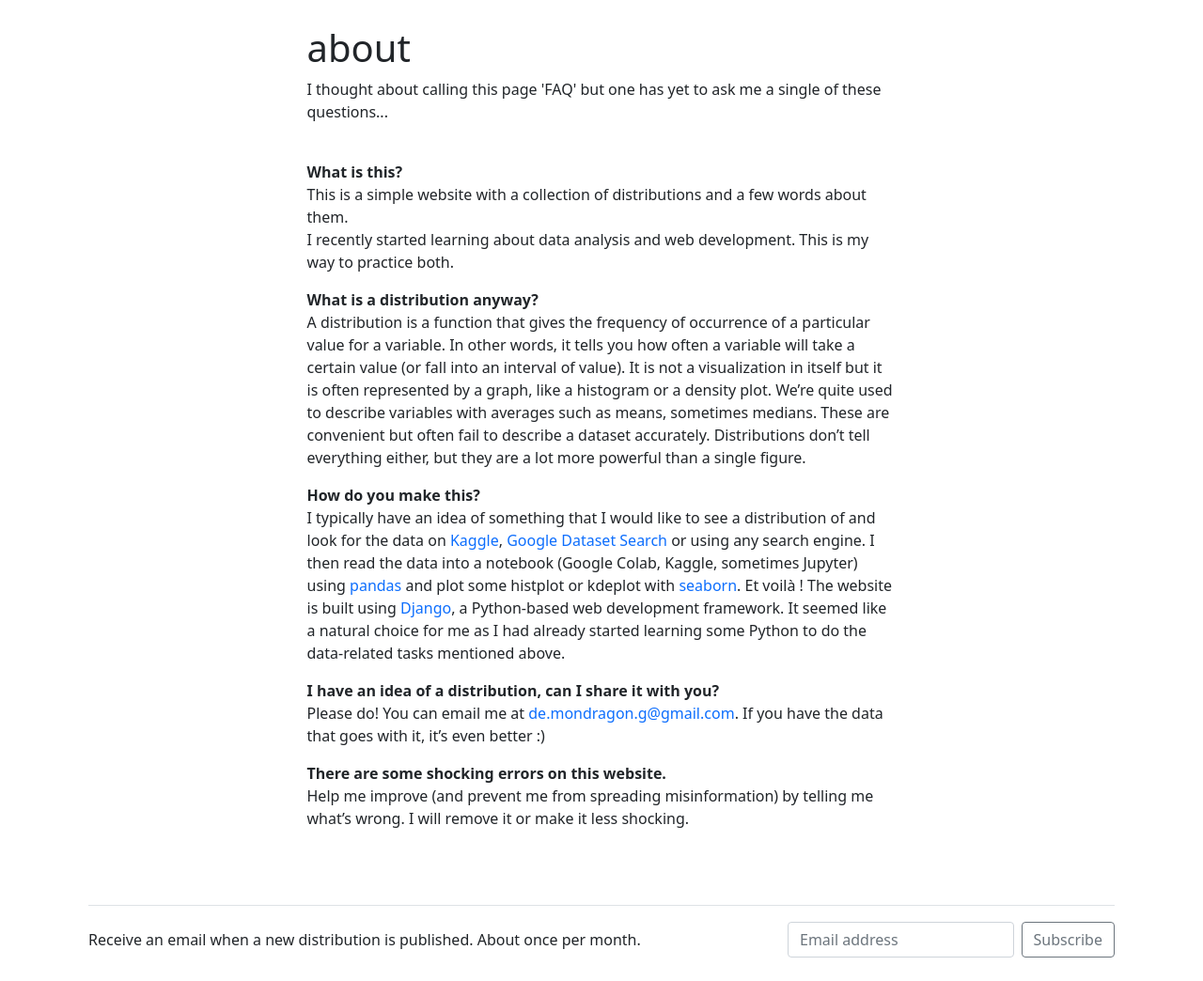
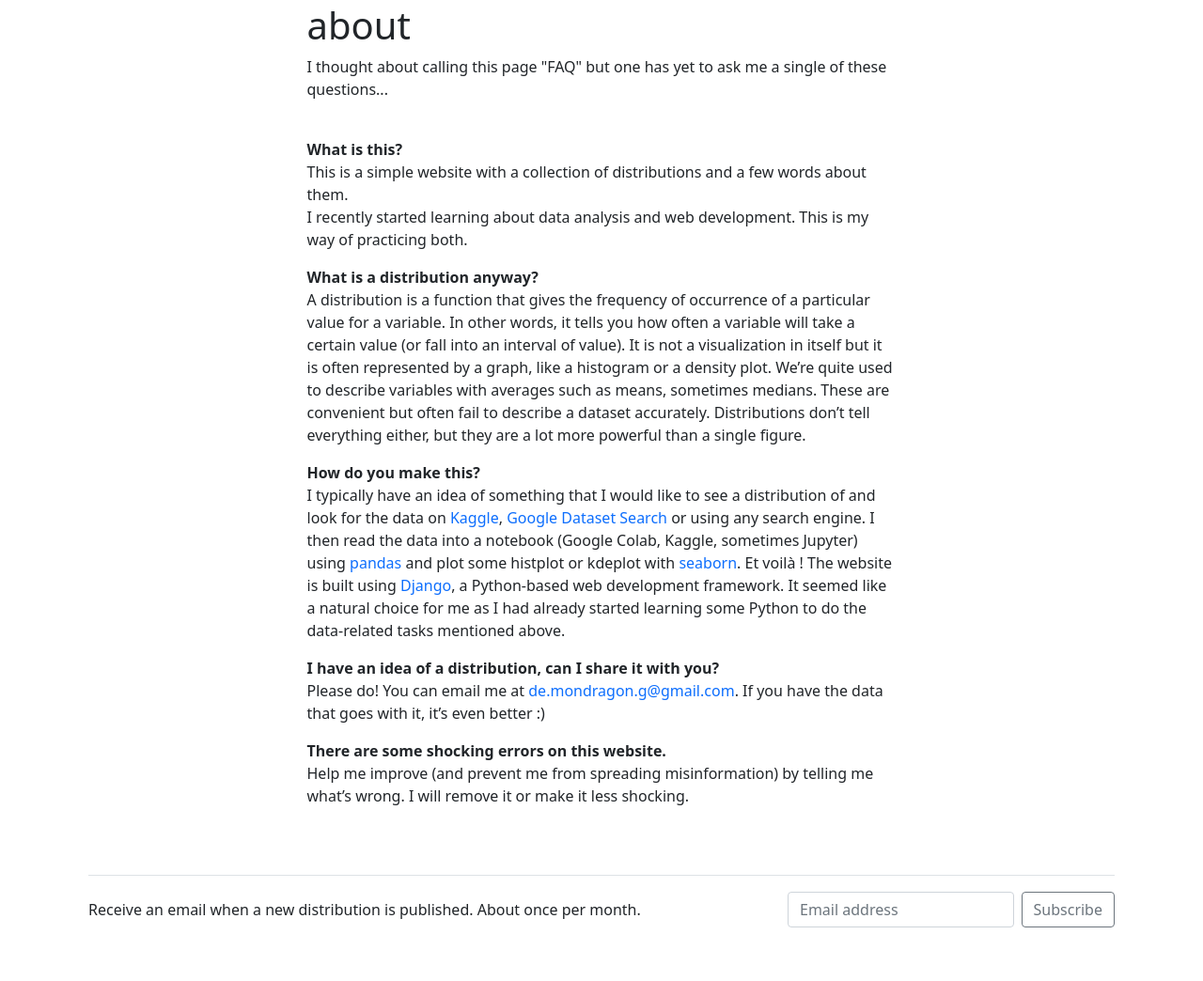
Before and after one commit to demondragong/distribution-of-things, a Django app: page /about/ in a window 1280 px wide. Shown: the part 53-1097 px from the top of the page at 94% size. After the commit the page ends 1040 px from the top, so only its background shows below. Run offline with Django 3.2, Linux system fonts and the light colour scheme.

Commit message:
minor changes

```diff
--- a/blog/templates/blog/about.html
+++ b/blog/templates/blog/about.html
@@ -9,9 +9,9 @@ Distribution of things - About
   <div class="row mb-4">
     <div class="col-md-10 col-lg-8 col-xl-7 col-xxl-7 mx-auto">
         <h1>about</h1>
-        <p>I thought about calling this page 'FAQ' but one has yet to ask me a single of these questions...</p><br>
+        <p>I thought about calling this page "FAQ" but one has yet to ask me a single of these questions...</p><br>
 
-        <p><b>What is this?</b><br>This is a simple website with a collection of distributions and a few words about them.<br>I recently started learning about data analysis and web development. This is my way to practice both.</p>
+        <p><b>What is this?</b><br>This is a simple website with a collection of distributions and a few words about them.<br>I recently started learning about data analysis and web development. This is my way of practicing both.</p>
 
         <p><b>What is a distribution anyway?</b><br>A distribution is a function that gives the frequency of occurrence of a particular value for a variable. In other words, it tells you how often a variable will take a certain value (or fall into an interval of value). It is not a visualization in itself but it is often represented by a graph, like a histogram or a density plot.
 We’re quite used to describe variables with averages such as means, sometimes medians. These are convenient but often fail to describe a dataset accurately. Distributions don’t tell everything either, but they are a lot more powerful than a single figure.</p>
--- a/blog/templates/blog/base.html
+++ b/blog/templates/blog/base.html
@@ -37,7 +37,7 @@
 
     <body>
         <!-- Navigation -->
-        <nav class="navbar navbar-expand-lg navbar-light mb-4" id="mainNav">
+        <nav class="navbar navbar-expand-lg navbar-light" id="mainNav">
             <div class="container-fluid px-4">
                 <a class="navbar-brand text-muted" href="{% url 'home' %}">Distribution of things</a>
                 <a class="navbar-brand text-muted" href="{% url 'about' %}">about</a>
@@ -50,7 +50,7 @@
           <footer class="pt-3">
 
 
-            <div class="pt-3 my-4 border-top">
+            <div class="pt-3 my-3 border-top">
 
                 <form method="post" action="{% url 'subscription' %}">
                   {% csrf_token %}
--- a/blog/templates/blog/post_list.html
+++ b/blog/templates/blog/post_list.html
@@ -21,7 +21,7 @@ Distribution of things
     <div class="container px-4">
       <div class="row row-cols-1 row-cols-sm-2 row-cols-md-3 g-3">
         {% for post in object_list %}
-            <div class="col">
+            <div class="col d-flex align-items-stretch">
                 <div class="card">
                     <a href="{% url 'post_detail' post.slug  %}"><img class="card-img-top pt-4 px-4" src="{% static post.image_path %}" alt="distribution of {{ post.title }}"></a>
                     <div class="card-body">
```
Also changed, not shown: README.md, blog/static/blog/images/human-height-distribution.svg (added), blog/static/blog/images/timezone-boundaries-2020d.png (added), blog/static/blog/images/world-population-by-utc-offset-thumbnail.svg (added), blog/static/blog/images/world-population-by-utc-offset.svg (added).
